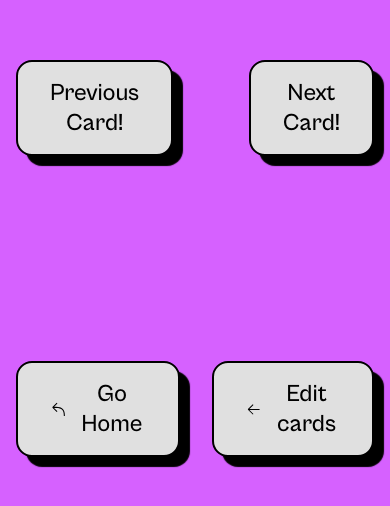
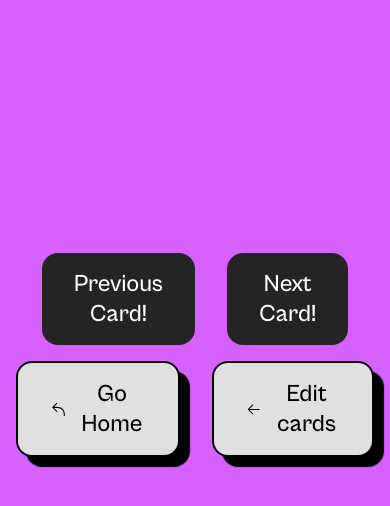
Before and after one commit to justkakai/Flashcard-App, a React (Create React App) app: page /card-viewer in a window 390 px wide. Shown: the part 266-772 px from the top of the page. Built offline with nearby package versions, Linux system fonts and the light colour scheme.

Commit message:
more responsiveness in viewer section

```diff
--- a/src/App.css
+++ b/src/App.css
@@ -1,5 +1,6 @@
 .App {
   height: 100vh;
+  width: 100%;
   text-align: center;
   display: flex;
   flex-direction: column;
@@ -50,3 +51,5 @@ button {
 ::-webkit-scrollbar-thumb {
   background: linear-gradient(90deg, var(--secondary-color) 1%, var(--primary-color) 100%);
 }
+
+/*------------------------------MEDIA QUERIES------------------------------*/
--- a/src/components/Card.styled.js
+++ b/src/components/Card.styled.js
@@ -1,31 +1,8 @@
 import styled from "styled-components";
-import gradient3 from "../images/gradient-3.png";
 import gradient4 from "../images/gradient-4.png";
-
-// const Card = styled.div`
-// position: absolute;
-// top: 3em;
-// display: flex;
-// flex-direction: column;
-// align-items: center;
-// justify-content: center;
-// gap: 2rem;
-// height: 25rem;
-// width: 20rem;
-// padding: 0 1.5rem;
-// outline: 1px solid transparent;
-// //background: #4C2E05;
-// background: url(${gradient3});
-// background-position: top;
-// border-radius: 16px;
-// border: 1px solid rgba(255, 255, 255, 0.2);
-// -webkit-transform-origin: 50%  51%;
-// // -webkit-backface-visibility: hidden;
-// `
 
 const Card = styled.div`
 position: absolute;
-top: 3em;
 display: flex;
 flex-direction: column;
 align-items: center;
@@ -45,4 +22,4 @@ border: 1px solid rgba(255, 255, 255, 0.2);
 // -webkit-backface-visibility: hidden;
 `
 
-export {Card};
+export { Card };
--- a/src/routes/CardViewer.jsx
+++ b/src/routes/CardViewer.jsx
@@ -24,7 +24,7 @@ function CardViewer() {
 
     const [flipToBack, setFlipToBack] = useState(false);
 
-    const { cardArray, setCardToAdd, cardFront, setFrontOfCard, cardBack, setBackOfCard, handleSubmit } = useContext(ArrayContext);
+    const { cardArray, setCardToAdd } = useContext(ArrayContext);
 
     const flipCard = () => {
         console.log(cardArray);
@@ -56,6 +56,9 @@ function CardViewer() {
             exit="exit"
         >
             <div className="cards-and-navigation">
+                {
+                    window.innerWidth > 1350 ?
+                        <>
                             <button className="previous-button" onClick={previousCard}>Previous Card!</button>
                             <div className="card-container">
                                 {cardArray.slice(Math.max(cardArray.length - 5, 0)).map((item, index) => (
@@ -69,6 +72,27 @@ function CardViewer() {
                                 ))}
                             </div>
                             <button className="next-button" onClick={nextCard}>Next Card!</button>
+                        </>
+                        :
+                        <>
+                            <div className="card-container">
+                                {cardArray.slice(Math.max(cardArray.length - 5, 0)).map((item, index) => (
+                                    <Card onClick={flipCard} key={new Date().getTime()} style={{
+                                        transform: `rotate(${randomDeg[index]}deg)`,
+                                    }}>
+                                        <span className="flashcard-title">Flashcard!</span>
+                                        {flipToBack ? <span className='card-text'>{item.back}</span> : <span className='card-text'>{item.front}</span>}
+                                        {flipToBack ? <span></span> : <span className='view-answer-text'>Click to view answer!</span>}
+                                    </Card>
+                                ))}
+                            </div>
+                            <div className="buttons-container">
+                                <button className="previous-button" onClick={previousCard}>Previous Card!</button>
+                                <button className="next-button" onClick={nextCard}>Next Card!</button>
+                            </div>
+                        </>
+                }
+
             </div>
             <div className='nav-buttons'>
                 <button onClick={() => { navigate("/") }}><VscReply /> Go Home</button>
--- a/src/styles/Editor.css
+++ b/src/styles/Editor.css
@@ -81,6 +81,8 @@
 
 .add-card-section {
     display: flex;
+    justify-content: center;
+    flex-wrap: wrap;
     gap: 10px;
 }
 
@@ -93,3 +95,34 @@
     background-color: var(--tertiary-color);
     padding: 0.5rem 0 0.5rem 0.5rem;
 }
+
+/*------------------------------MEDIA QUERIES------------------------------*/
+/* @media (max-height: 1046px) {
+    .editor-section {
+        padding: 2rem 0;
+        justify-content: flex-start;
+    }
+} */
+/* @media (max-height: 920px) {
+    .editor-section {
+        padding: 2rem 0;
+    }
+} */
+
+/* @media (max-height: 477px) {
+    .editor-section ul {
+        padding: 0;
+    }
+}
+*/
+@media (max-width: 915px) {
+    .add-card-section input {
+        padding: 1rem 2rem;
+    }
+}
+
+@media (max-width:785px) {
+    .add-card-section input {
+        width: 90%;
+    }
+}
--- a/src/styles/Viewer.css
+++ b/src/styles/Viewer.css
@@ -1,5 +1,5 @@
 .viewer-section {
-    position: relative;
+    /* position: relative; */
     height: 100%;
     display: flex;
     flex-direction: column;
@@ -8,13 +8,12 @@
 }
 
 .card-container {
-    position: relative;
+    /* position: relative; */
     display: flex;
     justify-content: center;
     align-items: center;
     width: 40%;
     height: 100%;
-    overflow: hidden;
 }
 
 .flashcard-title {
@@ -32,31 +31,36 @@
 .view-answer-text {
     font-size: 1.1em;
     color: var(--click-to-view-text-color);
-    /* animation: glow 2s linear infinite; */
 }
 
-/* @keyframes glow {
-    from, to {
-        color: var(--click-to-view-text-color);
-    }
-    50% {
-        color: var(--main-white);
-    }
-} */
-
 .cards-and-navigation {
-    /* border: 2px solid green; */
     display: flex;
     align-items: center;
     justify-content: center;
-    width: 100%;
+    width: 60%;
     height: 60%;
+}
+
+.cards-and-navigation button {
+    border: none;
+    box-shadow: none;
+    background-color: #242424;
+    color: white;
 }
 
 /*------------------------------MEDIA QUERIES------------------------------*/
 
-/* @media (max-height: 700px) {
-    .keyboard {
-        overflow-x: auto;
+@media (max-width: 1350px) {
+    .cards-and-navigation {
+        flex-direction: column;
     }
-} */
+
+    .buttons-container {
+        display: flex;
+        margin: 5em 0 1em 0;
+    }
+}
+
+@media (max-width: 400px) {
+
+}
```
Also changed, not shown: src/routes/CardEditor.jsx (line endings or trailing spaces), 1 other file (tests, documents, lock files or other folders). Lines whose indentation alone changed are shown as unchanged.
